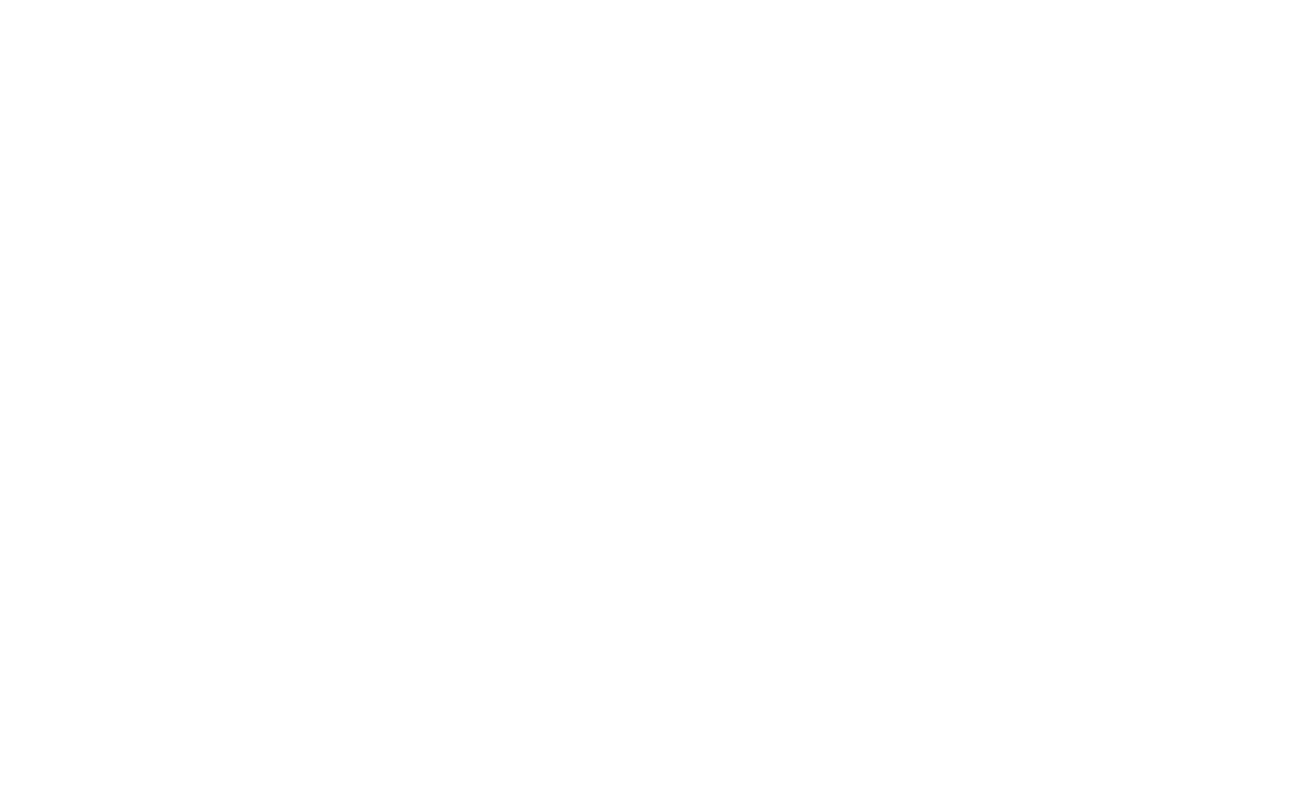
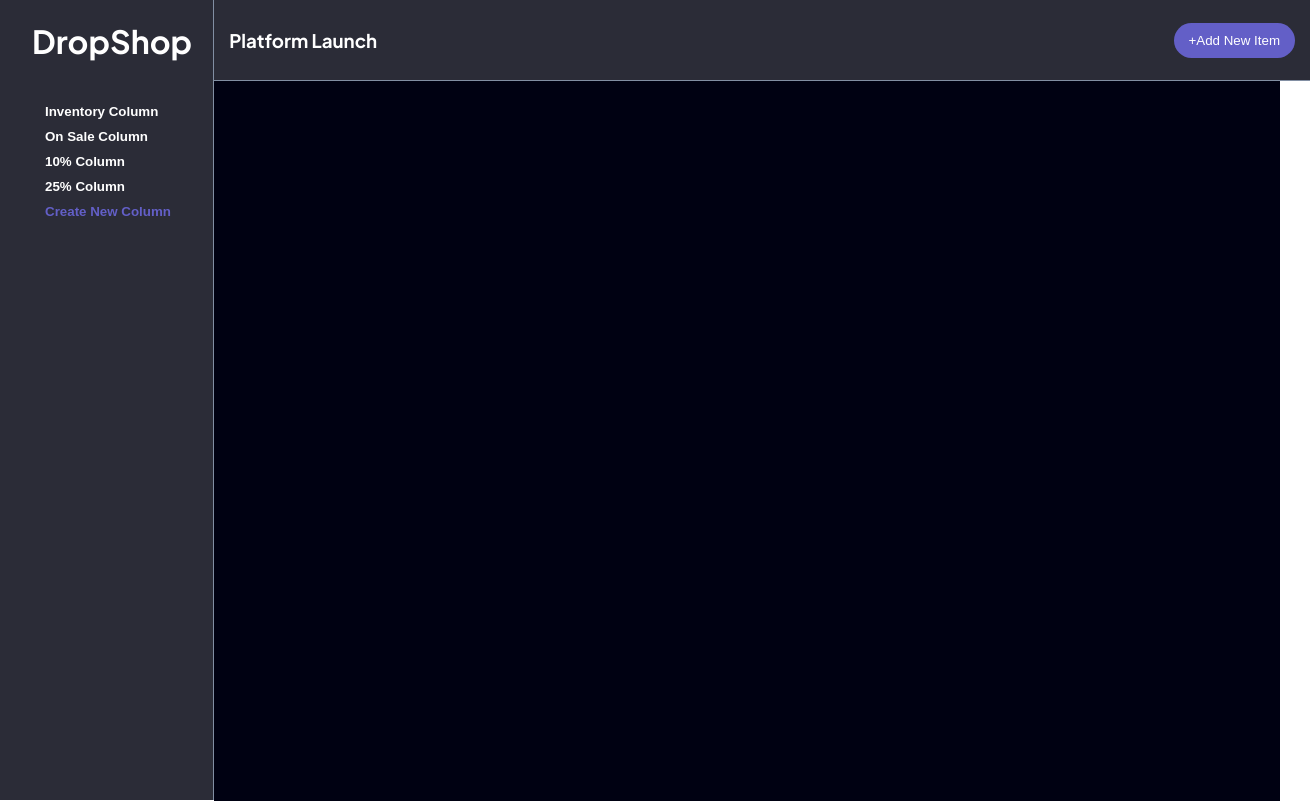
Before and after one commit to DanK1368/dropshop, a React (Create React App) app in the folder frontend/: page / in a window 1280 px wide. Shown: the whole page, 1310 px wide, since content can reach past the window. Built offline with nearby package versions, Linux system fonts and the light colour scheme.

Commit message:
seller page put together

```diff
--- a/frontend/src/App.js
+++ b/frontend/src/App.js
@@ -1,7 +1,10 @@
 import React from "react";
+import SellerPage from "./seller/pages/SellerPage";
 
 function App() {
-  return <div className="App"></div>;
+  return <div>
+    <SellerPage/>
+  </div>;
 }
 
 export default App;
--- /dev/null
+++ b/frontend/src/seller/pages/SellerPage.js
@@ -0,0 +1,23 @@
+import React from "react";
+import SideBoard from "../components/BoardLayout/SideBoard";
+import Header from "../components/BoardLayout/Header";
+import { Main, Board, InnerPage } from "../styles/SellerPage";
+
+const SellerPage = () => {
+    return (
+        <Main>
+            <SideBoard/>
+            <Board>
+                <Header/>
+                <InnerPage/>
+            </Board>
+
+
+
+        </Main>
+
+    )
+}
+
+
+export default SellerPage;
--- a/frontend/src/seller/styles/Header.js
+++ b/frontend/src/seller/styles/Header.js
@@ -2,14 +2,15 @@
 
 
 export const StyledHeader = styled.div`
-    width: 80%;
-    height:10%;
+    width: 100%;
+    height: 10vh;
     display:flex;
     flex-direction:row;
     align-items:center;
     justify-content: space-between;
     padding: 0px 15px;
     background-color:#2B2C37;
+    border-bottom: 0.5px solid #828FA3;
 
     h3{
         color: white;
--- /dev/null
+++ b/frontend/src/seller/styles/SellerPage.js
@@ -0,0 +1,18 @@
+import styled from "styled-components";
+
+export const Main = styled.div`
+    display:flex;
+    flex-direction:row;
+    `
+
+
+export const Board = styled.div`
+    width: 100%;
+    `
+
+
+export const InnerPage = styled.div`
+    height: 90vh;
+    width:100%;
+    background-color:#000112;
+    `
--- a/frontend/src/seller/styles/SideBoard.js
+++ b/frontend/src/seller/styles/SideBoard.js
@@ -6,7 +6,7 @@
     background: #2B2C37;
     width: 20%;
     height: 100vh;
-    border: 0.5px solid #828FA3;
+    border-right: 0.5px solid #828FA3;
 `
 
 export const StyledSideHeader = styled.div`
```
